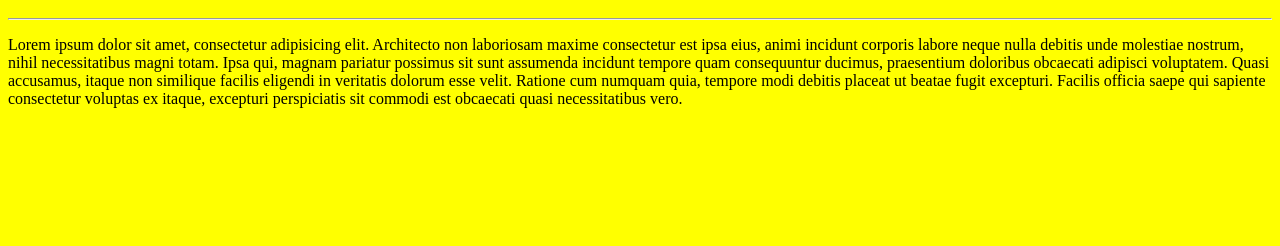
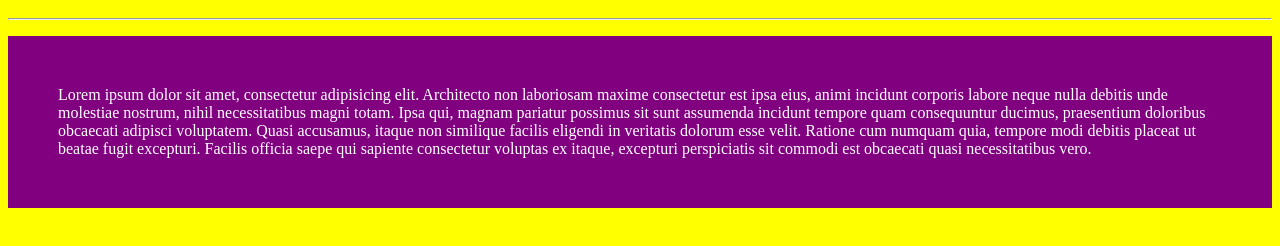
Before and after one commit to Amit-creator69/html, a plain HTML site: page index.html in a window 1280 px wide. Shown: the part 120-366 px from the top of the page. Drawn offline with Linux system fonts and the light colour scheme.

Commit message:
formating paragraph

```diff
--- a/index.html
+++ b/index.html
@@ -13,7 +13,7 @@
 <h1>Working with the Code Spaces in HTML</h1>
 <h1>Hello World</h1>
 <hr/>
-<p>
+<p style="background:purple;color:white;padding:50px">
     Lorem ipsum dolor sit amet, consectetur adipisicing elit. Architecto non laboriosam maxime consectetur est ipsa eius, animi incidunt corporis labore neque nulla debitis unde molestiae nostrum, nihil necessitatibus magni totam.
     Ipsa qui, magnam pariatur possimus sit sunt assumenda incidunt tempore quam consequuntur ducimus, praesentium doloribus obcaecati adipisci voluptatem. Quasi accusamus, itaque non similique facilis eligendi in veritatis dolorum esse velit.
     Ratione cum numquam quia, tempore modi debitis placeat ut beatae fugit excepturi. Facilis officia saepe qui sapiente consectetur voluptas ex itaque, excepturi perspiciatis sit commodi est obcaecati quasi necessitatibus vero.
```
